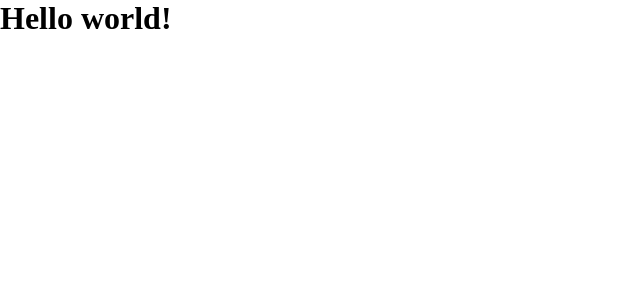
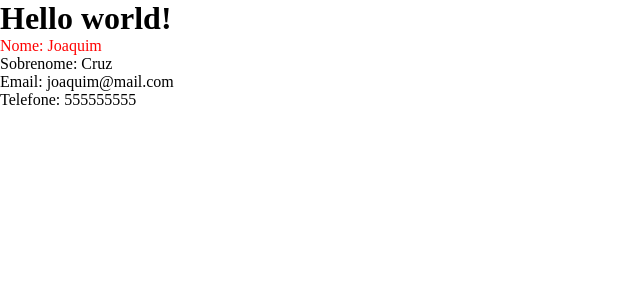
Before and after one commit to CarolinaOlivaCruz/form-angular, an Angular app: page / in a window 1280 px wide. Shown: the top 300 px of the page, without its empty margins (0-640 px from the left). Built offline with nearby package versions, Linux system fonts and the light colour scheme.

Commit message:
feat: Props and Directive

```diff
--- a/src/app/app.component.html
+++ b/src/app/app.component.html
@@ -1 +1,2 @@
 <h1>Hello world!</h1>
+<app-parent-data [name]="userName" [userData]="userData"></app-parent-data>
--- a/src/app/app.component.ts
+++ b/src/app/app.component.ts
@@ -3,8 +3,15 @@
 @Component({
   selector: 'app-root',
   templateUrl: './app.component.html',
-  styleUrls: ['./app.component.css']
+  styleUrls: ['./app.component.css'],
 })
 export class AppComponent {
+  userName = 'Joaquim';
+
+  userData = {
+    email: 'joaquim@mail.com',
+    phone: 555555555,
+  };
+
   title = 'moments';
 }
--- a/src/app/app.module.ts
+++ b/src/app/app.module.ts
@@ -4,11 +4,13 @@
 import { AppRoutingModule } from './app-routing.module';
 import { AppComponent } from './app.component';
 import { FirstComponentComponent } from './components/first-component/first-component.component';
+import { ParentDataComponent } from './components/parent-data/parent-data.component';
 
 @NgModule({
   declarations: [
     AppComponent,
-    FirstComponentComponent
+    FirstComponentComponent,
+    ParentDataComponent
   ],
   imports: [
     BrowserModule,
--- /dev/null
+++ b/src/app/components/parent-data/parent-data.component.html
@@ -0,0 +1,4 @@
+<p [ngStyle]="{ color: color }">Nome: {{ name }}</p>
+<p>Sobrenome: {{ sobrenome }}</p>
+<p>Email: {{ userData.email }}</p>
+<p>Telefone: {{ userData.phone }}</p>
--- /dev/null
+++ b/src/app/components/parent-data/parent-data.component.ts
@@ -0,0 +1,19 @@
+import { Component, OnInit, Input } from '@angular/core';
+
+@Component({
+  selector: 'app-parent-data',
+  templateUrl: './parent-data.component.html',
+  styleUrls: ['./parent-data.component.css'],
+})
+export class ParentDataComponent implements OnInit {
+  color: string ='red';
+  sobrenome: string = 'Cruz'
+
+  @Input() name: string = '';
+  @Input() userData!: { email: string; phone: number };
+
+
+  constructor() {}
+
+  ngOnInit(): void {}
+}
```
Also changed, not shown: src/app/components/parent-data/parent-data.component.css (added), 1 other file (tests, documents, lock files or other folders).
